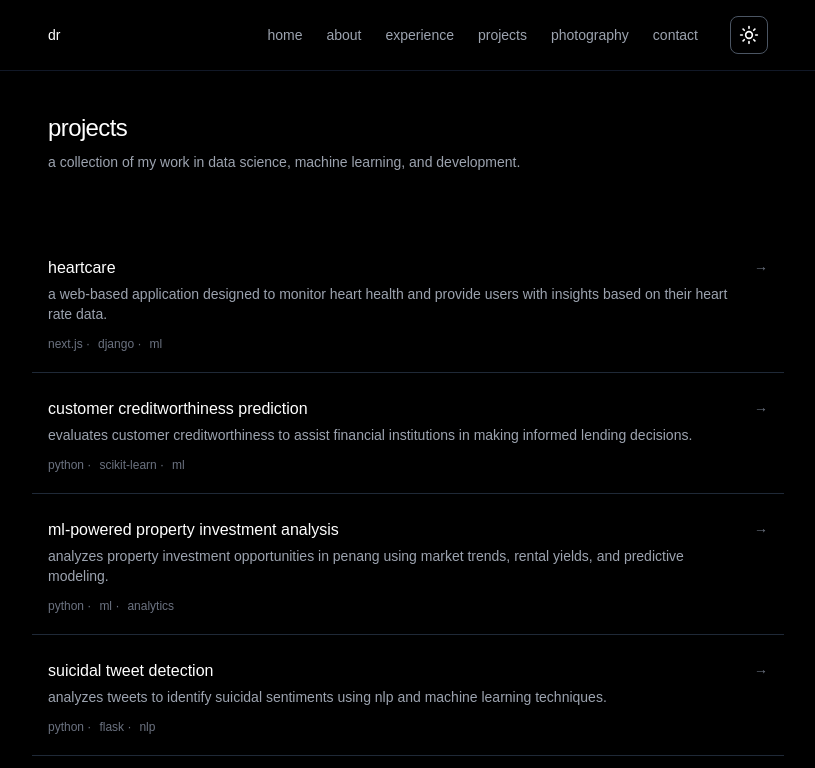
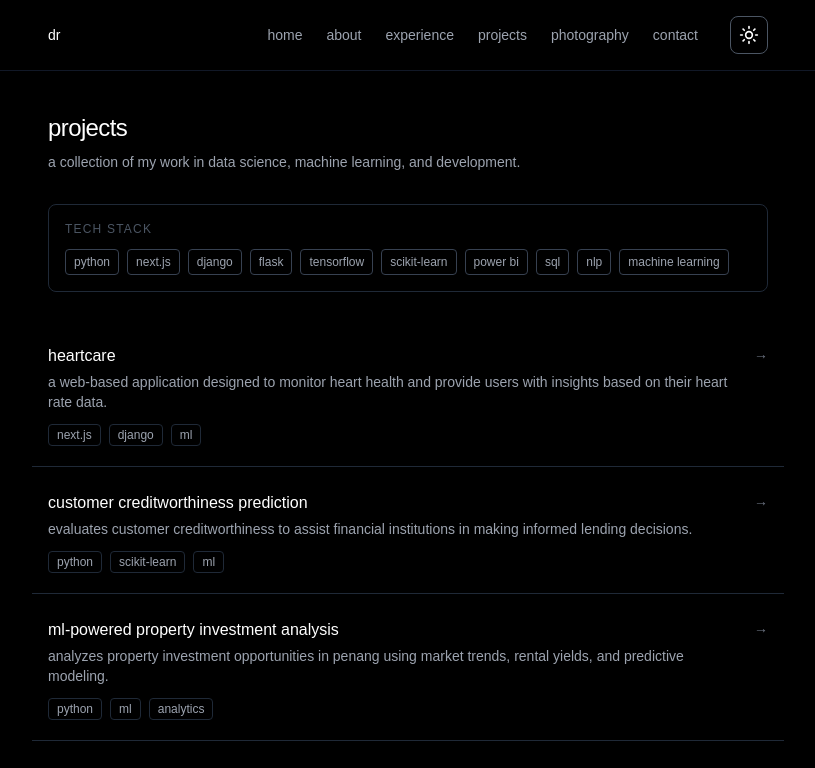
Before and after one commit to daniyalrosli/my-portfolio, a Next.js app: page /projects in a window 1280 px wide. Shown: the top 768 px of the page, without its empty margins (232-1047 px from the left). Built offline with nearby package versions, Linux system fonts and the light colour scheme.

Commit message:
new update

```diff
--- a/src/app/projects/page.tsx
+++ b/src/app/projects/page.tsx
@@ -85,10 +85,14 @@ const projects = [
 export default function ProjectsPage() {
   const [showAll, setShowAll] = useState(false);
   const [isVisible, setIsVisible] = useState(false);
+  const [showTechStack, setShowTechStack] = useState(false);
   const displayedProjects = showAll ? projects : projects.slice(0, 6);
 
   useEffect(() => {
     setIsVisible(true);
+    // Delay tech stack animation
+    const timer = setTimeout(() => setShowTechStack(true), 400);
+    return () => clearTimeout(timer);
   }, []);
 
   return (
@@ -96,13 +100,35 @@ export default function ProjectsPage() {
       <Navbar />
 
       {/* Header */}
-      <section className={`pt-28 pb-16 px-6 max-w-3xl mx-auto transition-all duration-700 ${isVisible ? 'opacity-100 translate-y-0' : 'opacity-0 translate-y-4'}`}>
+      <section className={`pt-28 pb-8 px-6 max-w-3xl mx-auto transition-all duration-700 ${isVisible ? 'opacity-100 translate-y-0' : 'opacity-0 translate-y-4'}`}>
         <h1 className="text-2xl font-medium tracking-tight text-gray-900 dark:text-white">
           projects
         </h1>
         <p className="text-gray-500 dark:text-gray-400 text-sm mt-2">
           a collection of my work in data science, machine learning, and development.
         </p>
+
+        {/* Tech Stack Summary */}
+        <div className={`mt-8 border border-gray-200 dark:border-gray-800 rounded-lg p-4 transition-all duration-700 delay-200 ${showTechStack ? 'opacity-100 translate-y-0' : 'opacity-0 translate-y-4'}`}>
+          <p className="text-xs text-gray-400 dark:text-gray-600 uppercase tracking-widest mb-3">
+            tech stack
+          </p>
+          <div className="flex flex-wrap gap-2">
+            {["python", "next.js", "django", "flask", "tensorflow", "scikit-learn", "power bi", "sql", "nlp", "machine learning"].map((tech, index) => (
+              <span
+                key={tech}
+                className="text-xs text-gray-600 dark:text-gray-400 border border-gray-200 dark:border-gray-700 rounded px-2 py-1 transition-all duration-300"
+                style={{
+                  opacity: showTechStack ? 1 : 0,
+                  transform: showTechStack ? 'translateY(0)' : 'translateY(8px)',
+                  transitionDelay: `${index * 50 + 300}ms`
+                }}
+              >
+                {tech}
+              </span>
+            ))}
+          </div>
+        </div>
       </section>
 
       {/* Projects List - Single Column Minimalist */}
@@ -129,15 +155,14 @@ export default function ProjectsPage() {
               </span>
             </div>
 
-            {/* Tech stack - subtle */}
-            <div className="flex gap-2 mt-3">
-              {project.techStack.slice(0, 3).map((tech, i) => (
+            {/* Tech stack - with box */}
+            <div className="flex flex-wrap gap-2 mt-3">
+              {project.techStack.map((tech, i) => (
                 <span
                   key={i}
-                  className="text-xs text-gray-400 dark:text-gray-500"
+                  className="text-xs text-gray-500 dark:text-gray-400 border border-gray-200 dark:border-gray-800 rounded px-2 py-0.5"
                 >
                   {tech}
-                  {i < Math.min(project.techStack.length, 3) - 1 && " ·"}
                 </span>
               ))}
             </div>
```
